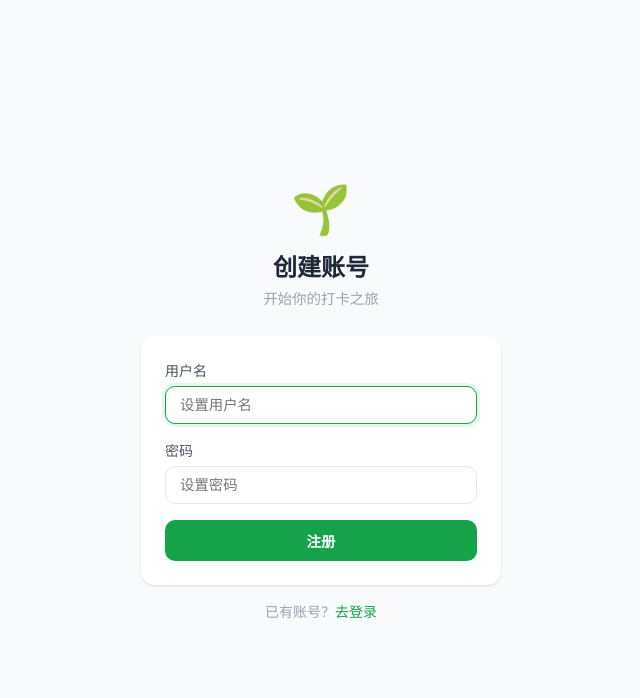
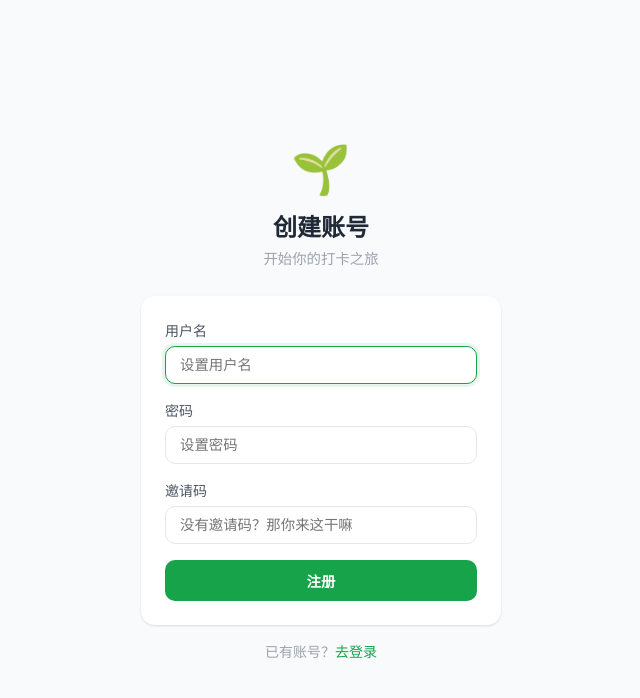
Before and after one commit to sheenshinewu-max/fitness-checkin, a Flask app: page /register in a window 1280 px wide. Shown: the top 698 px of the page, without its empty margins (319-959 px from the left). Run offline with Flask 3, Linux system fonts and the light colour scheme.

Commit message:
Add invite code verification on registration

```diff
--- a/app.py
+++ b/app.py
@@ -59,6 +59,8 @@ def get_db():
 
 
 TAGS = ['有氧', '无氧', '练背', '练臀', '练臂', '练核心', '练腿', '练斜方肌']
+
+INVITE_CODES = ["我要是不坚持我就反弹", "boom666"]
 
 
 def init_db():
@@ -259,8 +261,12 @@ def register():
     if request.method == 'POST':
         username = request.form['username'].strip()
         password = request.form['password']
+        invite = request.form.get('invite_code', '').strip()
         if not username or not password:
             flash('请填写用户名和密码', 'error')
+            return render_template('register.html')
+        if invite not in INVITE_CODES:
+            flash('邀请码错误，你是怎么知道这里的？ 👀', 'error')
             return render_template('register.html')
         db = get_db()
         try:
--- a/templates/register.html
+++ b/templates/register.html
@@ -28,6 +28,10 @@
       <label class="form-label">密码</label>
       <input class="form-input" type="password" name="password" placeholder="设置密码" required>
     </div>
+    <div class="form-group">
+      <label class="form-label">邀请码</label>
+      <input class="form-input" type="text" name="invite_code" placeholder="没有邀请码？那你来这干嘛" required>
+    </div>
     <button class="btn btn-primary btn-full" type="submit">注册</button>
   </form>
 </div>
```
